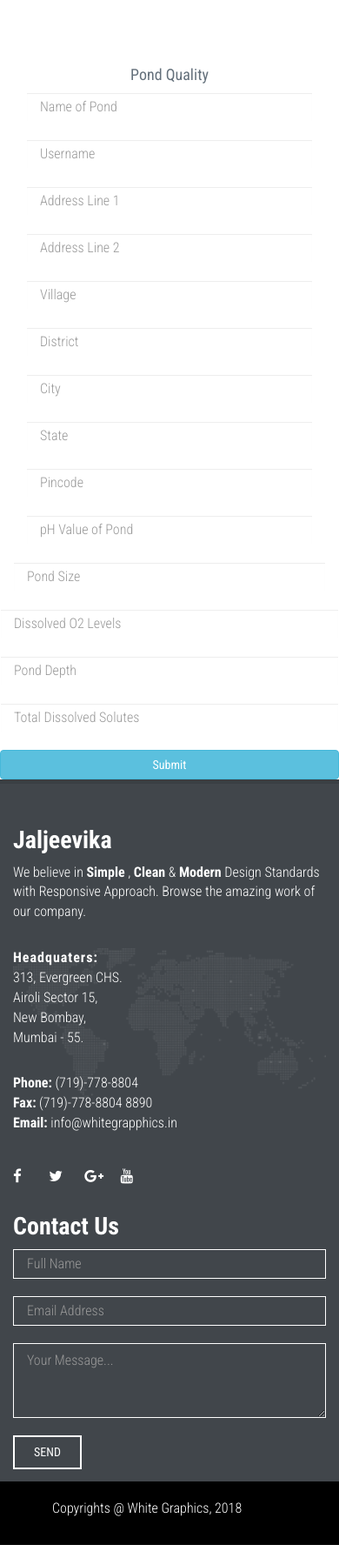
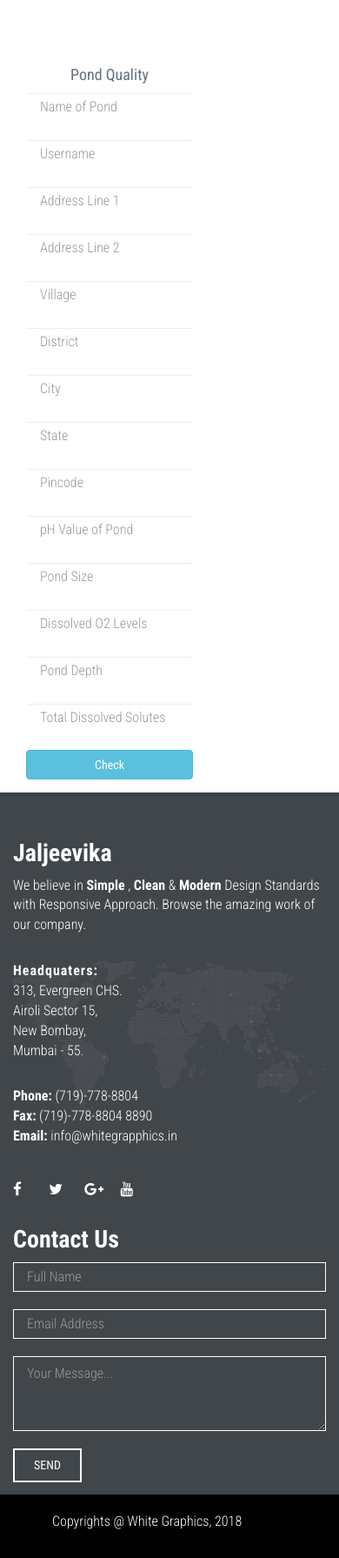
Before and after one commit to mumbai19/team-14, a PHP site: page /pond.php in a window 390 px wide. Shown: the part 54-1845 px from the top of the page at 87% size. Run offline with PHP 8.4, Linux system fonts and the light colour scheme; some libraries are stand-ins or nearby versions.

Commit message:
ponds responsive

```diff
--- a/pond.php
+++ b/pond.php
@@ -1,3 +1,15 @@
+<?php
+  $servername = "127.0.0.1";
+  $username = "root";
+  $password = "";
+  $dbname = "jaljeevika";
+
+  $conn = new mysqli($servername, $username, $password, $dbname);
+
+  if ($conn->connect_error) {
+      die("Connection failed: " . $conn->connect_error);
+  }
+?>
 <html lang="en">
 
 <head>
@@ -63,69 +75,92 @@
    </nav>
 
 <br><br><br><br><br><br>
-<div class="container">
+
+<script type="text/javascript">
+  function github(event){
+    event.preventDefault();
+    form_data=new FormData(document.getElementById("form2"));
+    $.ajax({
+      type:"POST",
+      url:"pond_submit.php",
+      data: form_data,
+      processData: false,  // tell jQuery not to process the data
+      contentType: false,   // tell jQuery not to set contentType
+      success: function(data) {
+        alert(data); // apple
+      }
+    });
+    return false;
+  }
+
+</script>
+<script type="text/javascript">
+  // function github2(){
+  //   console.log("Time");
+  //   $('#form2').submit(
+  //     function(event){
+  //       event.preventDefault();
+  //       $(this).submit();
+  //     })
+  // }
+  </script>
+<div style="display:inline-block;" class="container">
 <!-- Default form login -->
-<div class="col-md-5 mx-auto">
-<form class="text-center border border-light p-5" method="POST">
+<div style="text-align:center;" class="col-md-5 mx-auto">
+<form class="text-center border border-light p-5" onsubmit="github(event)" id="form2" enctype="multipart/form-data">
 
     <p class="h4 mb-4">Pond Quality</p>
 
   <!-- Name -->
-    <input type="text" id="defaultLoginFormName" name="name" class="form-control mb-4" placeholder="Name of Pond">
+    <input type="text" id="defaultLoginFormName" name="name" class="form-control mb-4" placeholder="Name of Pond"  style="color: black;">
 
   <!-- Username -->
-    <input type="text" id="defaultLoginFormUsername" name="username" class="form-control mb-4" placeholder="Username">
+    <input type="text" id="defaultLoginFormUsername" name="username" class="form-control mb-4" placeholder="Username" style="color: black;">
 
-    <!-- Address -->
-    <input type="text" id="defaultLoginFormAddressLine1" name="line1" class="form-control mb-4" placeholder="Address Line 1">
-	<input type="text" id="defaultLoginFormAddressLine2" name="line2" class="form-control mb-4" placeholder="Address Line 2">
+    <input type="text" id="defaultLoginFormAddressLine1" name="line1" class="form-control mb-4" placeholder="Address Line 1" style="color: black;">
+  <input type="text" id="defaultLoginFormAddressLine2" name="line2" class="form-control mb-4" placeholder="Address Line 2" style="color: black;">
   <div class="form-row mb-4">
         <div class="col">
             <!-- Village -->
-            <input type="text" id="defaultRegisterFormDistrict" class="form-control" placeholder="Village">
+            <input type="text" id="defaultRegisterFormDistrict" name="village" class="form-control" placeholder="Village" style="color: black;">
         </div>
     <div class="col">
         <div class="col">
             <!-- District -->
-            <input type="text" id="defaultRegisterFormDistrict" class="form-control" placeholder="District">
+            <input type="text" id="defaultRegisterFormDistrict" name="district" class="form-control" placeholder="District" style="color: black;">
         </div>
     </div>
             <!-- City -->
-            <input type="text" id="defaultRegisterFormCity" class="form-control" placeholder="City">
+            <input type="text" id="defaultRegisterFormCity" name="city" class="form-control" placeholder="City" style="color: black;">
         </div>
   <div class="form-row mb-4">
     <div class="col">
             <!-- State -->
-            <input type="text" id="defaultRegisterFormState" class="form-control" placeholder="State">
+            <input type="text" id="defaultRegisterFormState" name="state" class="form-control" placeholder="State" style="color: black;">
         </div>
         <div class="col">
             <!-- District -->
-            <input type="text" id="defaultRegisterFormPincode" class="form-control" placeholder="Pincode">
-        </div>
+            <input type="text" id="defaultRegisterFormPincode" name="pincode" class="form-control" placeholder="Pincode" style="color: black;">
         </div>
   <div class="col">
             <!-- pH Value -->
-            <input type="text" id="defaultRegisterFormpHvalue" class="form-control" placeholder="pH Value of Pond">
-        </div>
+            <input type="text" id="defaultRegisterFormpHvalue" name="ph" class="form-control" placeholder="pH Value of Pond" style="color: black;">
         </div>
   <div class="col">
             <!-- size -->
-            <input type="text" id="defaultRegisterFormpondSize" class="form-control" placeholder="Pond Size">
-        </div>
+            <input type="text" id="defaultRegisterFormpondSize" name="pond_size" class="form-control" placeholder="Pond Size" style="color: black;">
         </div>
     <div class="col">
             <!-- Dissolved O2 Levels -->
-            <input type="text" id="defaultRegisterFormDissolvedO2Levels" class="form-control" placeholder="Dissolved O2 Levels">
-        </div>
+            <input type="text" id="defaultRegisterFormDissolvedO2Levels" name="o2" class="form-control" placeholder="Dissolved O2 Levels" style="color: black;">
         </div>
     <div class="col">
             <!-- Pond Depth -->
-            <input type="text" id="defaultRegisterPonddepth" class="form-control" placeholder="Pond Depth">
-        </div>
+            <input type="text" id="defaultRegisterPonddepth" name="depth" class="form-control" placeholder="Pond Depth" style="color: black;">
         </div>
     <div class="col">
             <!-- Total Dissolved Solutes -->
-            <input type="text" id="defaultRegisterFormTotalDissolvedSolutes" class="form-control" placeholder="Total Dissolved Solutes">
+            <input type="text" id="defaultRegisterFormTotalDissolvedSolutes" name="dissolved_solutes" class="form-control" placeholder="Total Dissolved Solutes" style="color: black;">
         </div>
     </div>
 
@@ -134,12 +169,16 @@
 
 
     <!-- Sign in button -->
-    <button class="btn btn-info btn-block my-4" type="submit" name="submit">Submit</button>
+    <button class="btn btn-info btn-block my-4" type="submit" name="submit" id="button_submit">Check</button>
 
 
 </form>
 </div>
-<!-- Default form login -->
+<div style="text-align:center;" class="col-md-5 mx-auto">
+  <!-- <?php
+    // include("pond_submit.php");
+    ?> -->
+</div>
 </div>
 
 
```
Also changed, not shown: pond_submit.php (added, +77 -0 lines). Lines whose indentation alone changed are shown as unchanged.
